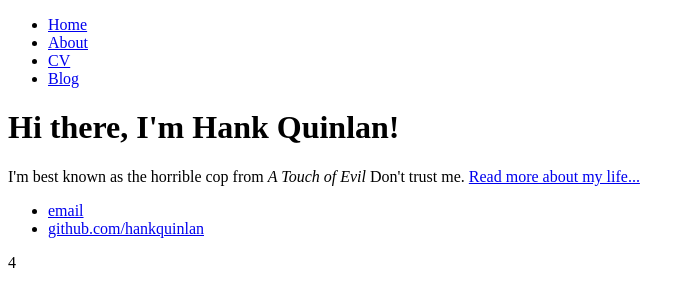
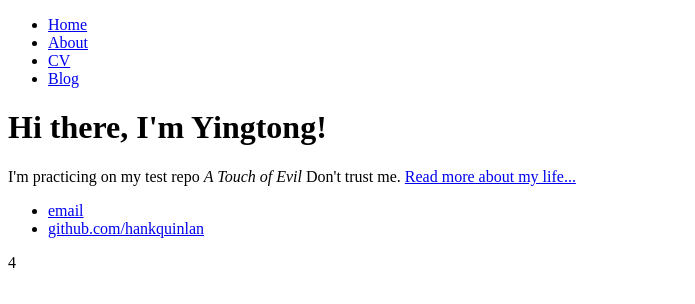
Before and after one commit to YingtongZhang/YingtongZhang.github.io, a plain HTML site: page index.html in a window 1280 px wide. Shown: the whole page, without its empty margins (0-695 px from the left). Drawn offline with Linux system fonts and the light colour scheme.

Commit message:
change basic info

```diff
--- a/index.html
+++ b/index.html
@@ -14,8 +14,8 @@
 		</nav>
 		<div class="container">
     		<div class="blurb">
-        		<h1>Hi there, I'm Hank Quinlan!</h1>
-				<p>I'm best known as the horrible cop from <em>A Touch of Evil</em> Don't trust me. <a href="/about">Read more about my life...</a></p>
+        		<h1>Hi there, I'm Yingtong!</h1>
+				<p>I'm practicing on my test repo  <em>A Touch of Evil</em> Don't trust me. <a href="/about">Read more about my life...</a></p>
     		</div><!-- /.blurb -->
 		</div><!-- /.container -->
 		<footer>
```
